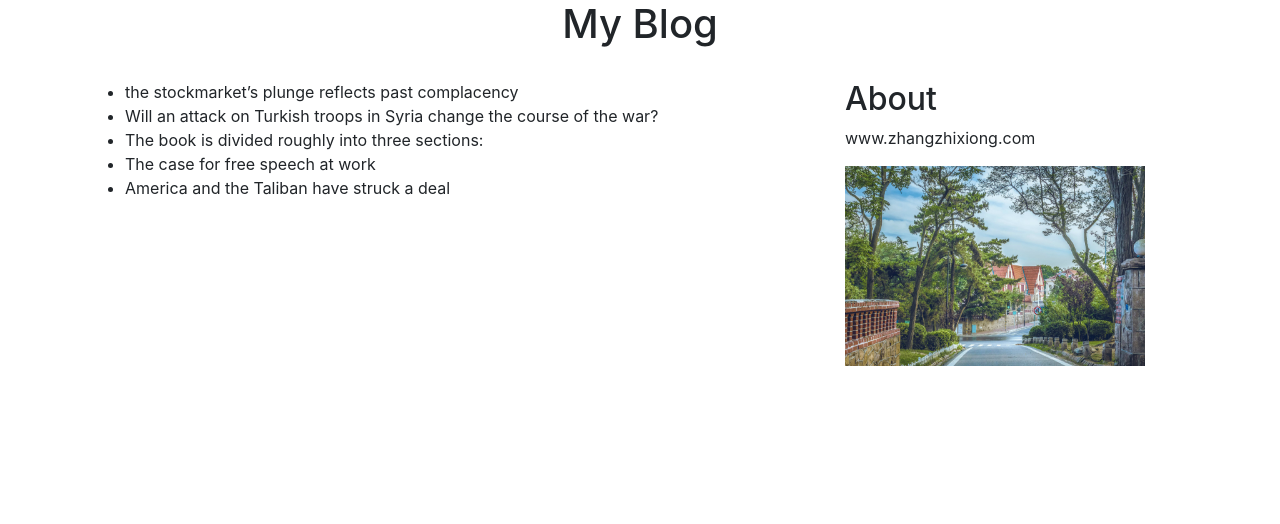
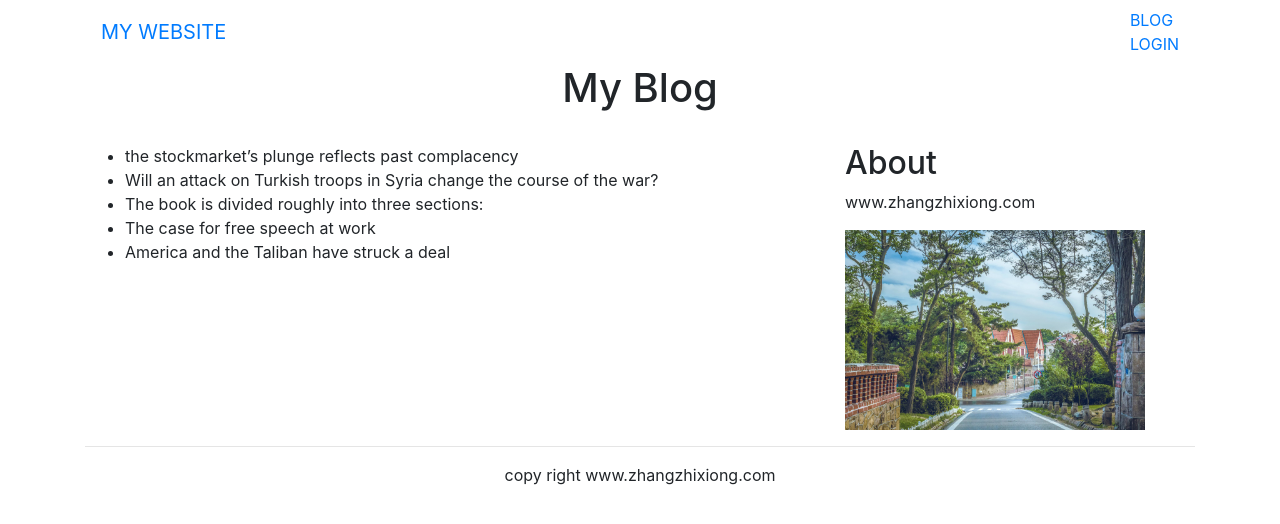
Before and after one commit to 1433522/blog, a Django app: page /blog/ in a window 1280 px wide. Shown: the top 524 px of the page. Run offline with Django 3.2, Linux system fonts and the light colour scheme; data comes from the database, SQL or seed files in the repository; some libraries are stand-ins or nearby versions.

Commit message:
added header&footer

```diff
--- a/blog/urls.py
+++ b/blog/urls.py
@@ -17,5 +17,5 @@ from django.urls import path
 from . import views
 
 urlpatterns = [
-    path('',views.title,name='title'),
+    path('',views.title,name='blog_title'),
     ]
--- a/mysite/urls.py
+++ b/mysite/urls.py
@@ -18,5 +18,5 @@ from django.urls import path,include
 
 urlpatterns = [
     path('admin/', admin.site.urls),
-    path('blog/',include('blog.urls')),
+    path('blog/',include(('blog.urls','blog'),namespace='blog')),
 ]
--- a/template/base.html
+++ b/template/base.html
@@ -7,10 +7,12 @@
     <link rel="stylesheet" href={% static 'css/bootstrap.css' %}>
 </head>
 <body>
+   {% include "header.html" %}
    <div class="container">
    {% block content %}
    {% endblock %}
    </div>
+   {% include "footer.html" %}
    <script src={% static 'js/jquery-3.4.1.js' %}></script>
    <script src={% static 'js/bootstrap.js' %}></script>
 </body>
--- /dev/null
+++ b/template/footer.html
@@ -0,0 +1,4 @@
+<div class="container">
+    <hr>
+    <p class="text-center">copy right www.zhangzhixiong.com</p>
+</div>
--- /dev/null
+++ b/template/header.html
@@ -0,0 +1,14 @@
+{% load static %}
+<div class="container">
+    <nav class="navbar navbar-default" role="navigation">
+        <div class="navbar-header"><a class="navbar-brand" href="#">MY WEBSITE</a></div>
+        <div>
+            <ul class="nav navbar-nav" role="navigation">
+                <li><a href="{% url 'blog:blog_title' %}">BLOG</a></li>
+            </ul>
+            <ul class="nav navbar-nav">
+                <li><a href="#">LOGIN</a></li>
+            </ul>
+        </div>
+    </nav>
+</div>
```
Also changed, not shown: READ.md (deleted).
